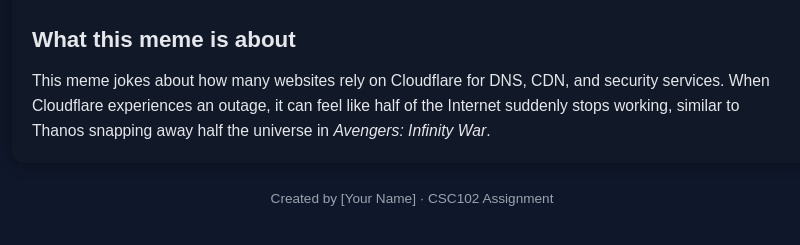
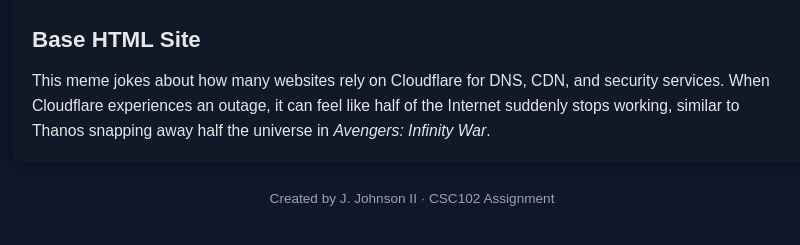
Before and after one commit to BobxDigi/CSC102_Work, a plain HTML site: page CSC102/cloudflare-meme-site/index.html in a window 1280 px wide. Shown: the part 239-484 px from the top of the page, without its empty margins (228-1028 px from the left). Drawn offline with Linux system fonts and the light colour scheme.

Commit message:
Update meme description and author name

```diff
--- a/CSC102/cloudflare-meme-site/index.html
+++ b/CSC102/cloudflare-meme-site/index.html
@@ -20,7 +20,7 @@
         </section>
 
         <section class="description">
-            <h2>What this meme is about</h2>
+            <h2>Base HTML Site </h2>
             <p>
                 This meme jokes about how many websites rely on Cloudflare for DNS, CDN, and security services.
                 When Cloudflare experiences an outage, it can feel like half of the Internet suddenly stops working,
@@ -30,7 +30,7 @@
     </main>
 
     <footer>
-        <p>Created by [Your Name] &middot; CSC102 Assignment</p>
+        <p>Created by J. Johnson II &middot; CSC102 Assignment</p>
     </footer>
 </body>
 </html>
```
